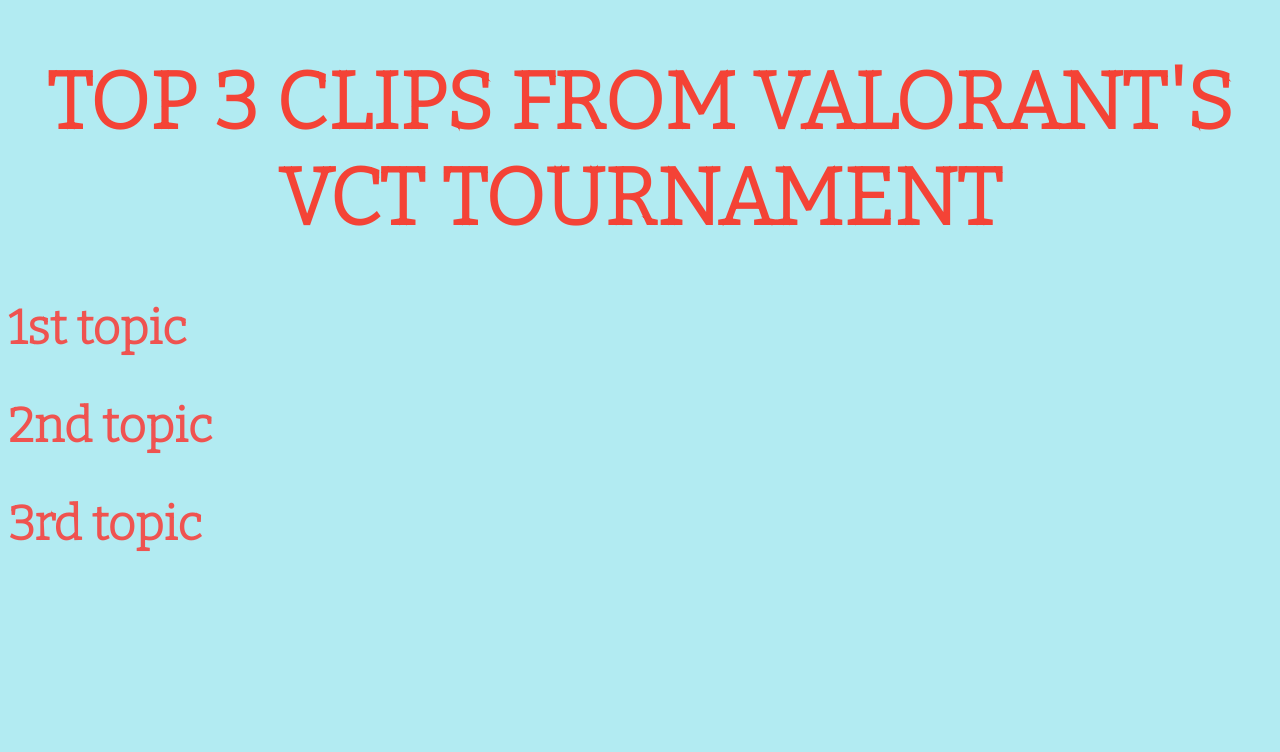
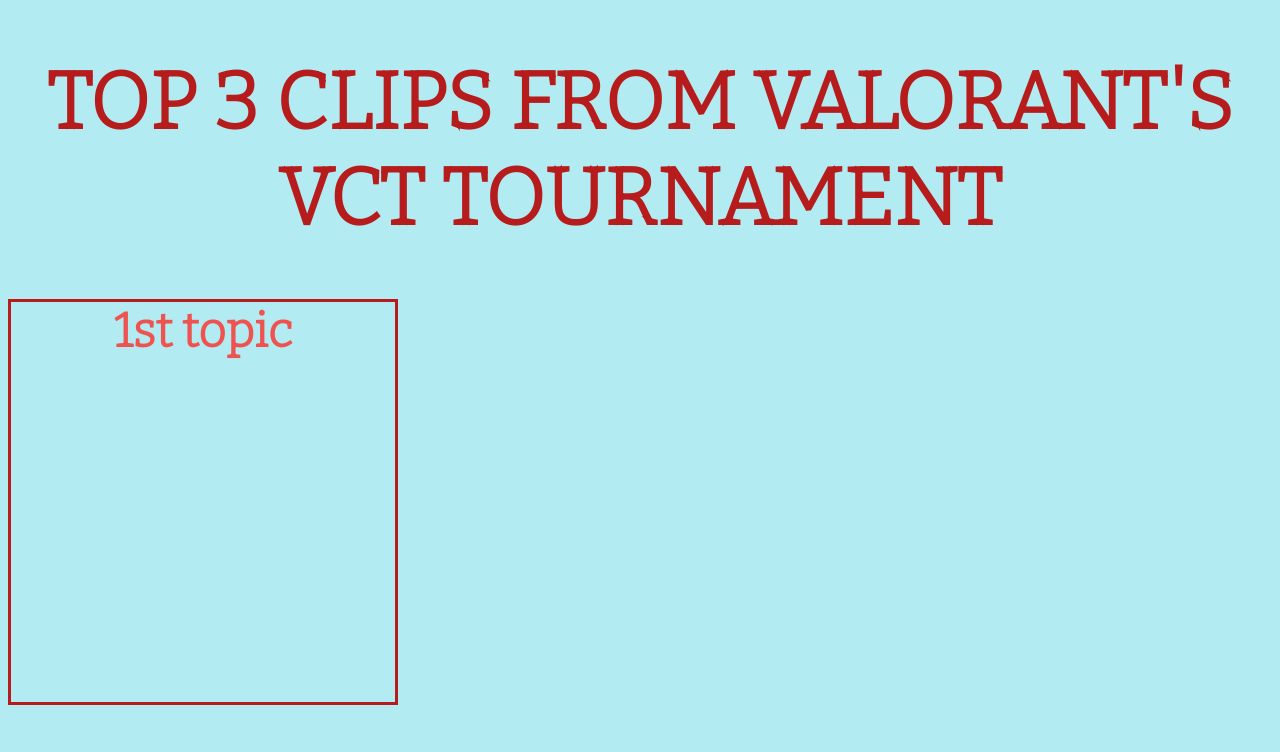
Before and after one commit to staten-island-tech/css-blogpost-project-AbigailLabanok, a plain HTML site: page index.html in a window 1280 px wide. Shown: the top 752 px of the page. Drawn offline with nearby package versions, Linux system fonts and the light colour scheme.

Commit message:
Update style.css

```diff
--- a/style.css
+++ b/style.css
@@ -4,13 +4,33 @@ body {
   font-family: "Bitter", serif;
 }
 .main-header {
-  color: #f44336;
+  color: #b71c1c;
   font-size: 10vh;
   text-align: center;
 }
 .topics {
   color: #ef5350;
   font-size: 4vh;
+}
+.topic-1 {
+  text-align: center;
+  border: solid #b71c1c;
+  width: 30vw;
+  height: 50vh;
+}
+.topic-2 {
+  text-align: center;
+  border: solid #b71c1c;
+  width: 30vw;
+  height: 50vh;
+  margin: 50px auto;
+}
+.topic-3 {
+  text-align: center;
+  border: solid #b71c1c;
+  width: 30vw;
+  height: 50vh;
+  margin: 50px auto ;
 }
 
 /* Distance between text and border is the padding while distance between the border and the next element is the margin */
```
